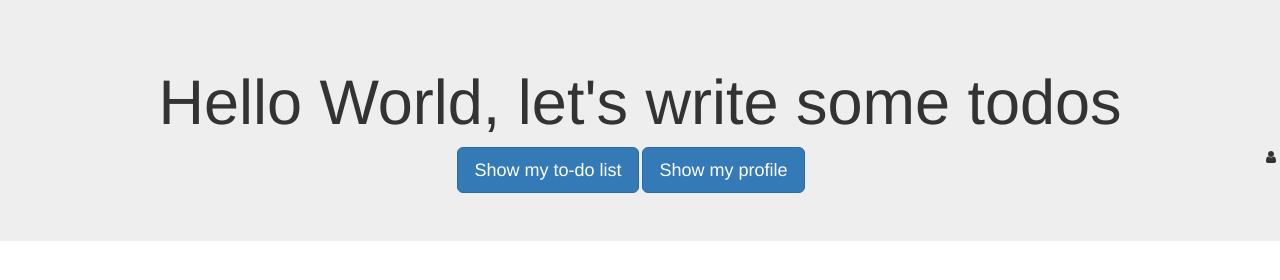
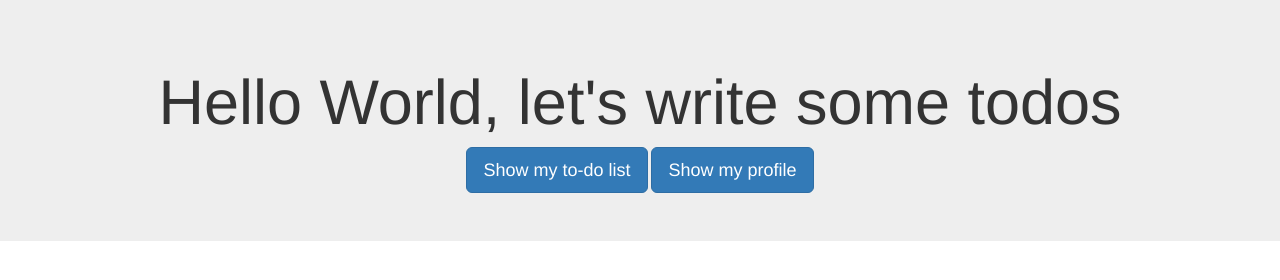
Before and after one commit to ArunPaulGopal/ToDo-App, a website: page index.html in a window 1280 px wide. Drawn offline with nearby package versions, Linux system fonts and the light colour scheme; some packages are replaced by stand-ins of ours; no server answers.

Commit message:
Simplifying index.html

```diff
--- a/home/greeting.directive.html
+++ b/home/greeting.directive.html
@@ -1,4 +1,5 @@
-<span class="pull-right text-right col-sm2">
-  <i class="fa fa-fw fa-user"></i>
-  {{home.message}} {{home.user}}
-</span>
+<div ng-controller="HomeCtrl as home" class="jumbotron text-center">
+  <h1>{{home.greeting}} {{home.world}} {{home.user}}</h1>
+  <a href="#/todo"><button class="btn btn-primary btn-lg">Show my to-do list</button></a>
+  <a href="#/profile"><button class="btn btn-primary btn-lg">Show my profile</button></a>
+</div>
--- a/index.html
+++ b/index.html
@@ -7,12 +7,7 @@
         <title>Angular To-Do App</title>
     </head>
     <body>
-      <div ng-controller="HomeCtrl as home" class="jumbotron text-center">
-        <h1>{{home.greeting}} {{home.world}} {{home.user}}</h1>
-        <greeting></greeting>
-        <a href="#/todo"><button class="btn btn-primary btn-lg">Show my to-do list</button></a>
-        <a href="#/profile"><button class="btn btn-primary btn-lg">Show my profile</button></a>
-      </div>
+      <greeting></greeting>
       <div ng-view></div>
       <script type="text/javascript" src="https://ajax.googleapis.com/ajax/libs/angularjs/1.5.3/angular.min.js"></script>
       <script type="text/javascript" src="https://cdnjs.cloudflare.com/ajax/libs/angular.js/1.5.3/angular-route.js"></script>
```
